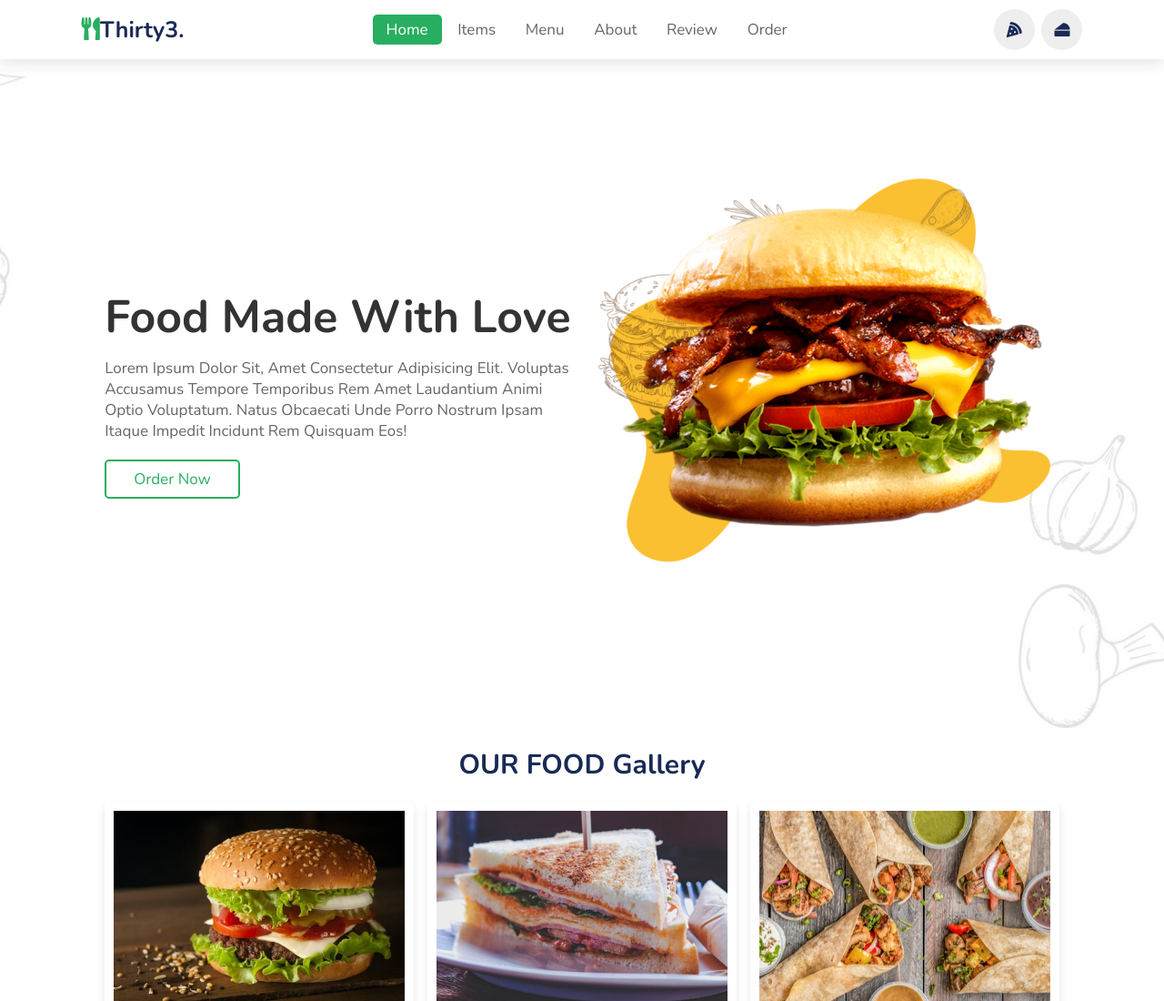
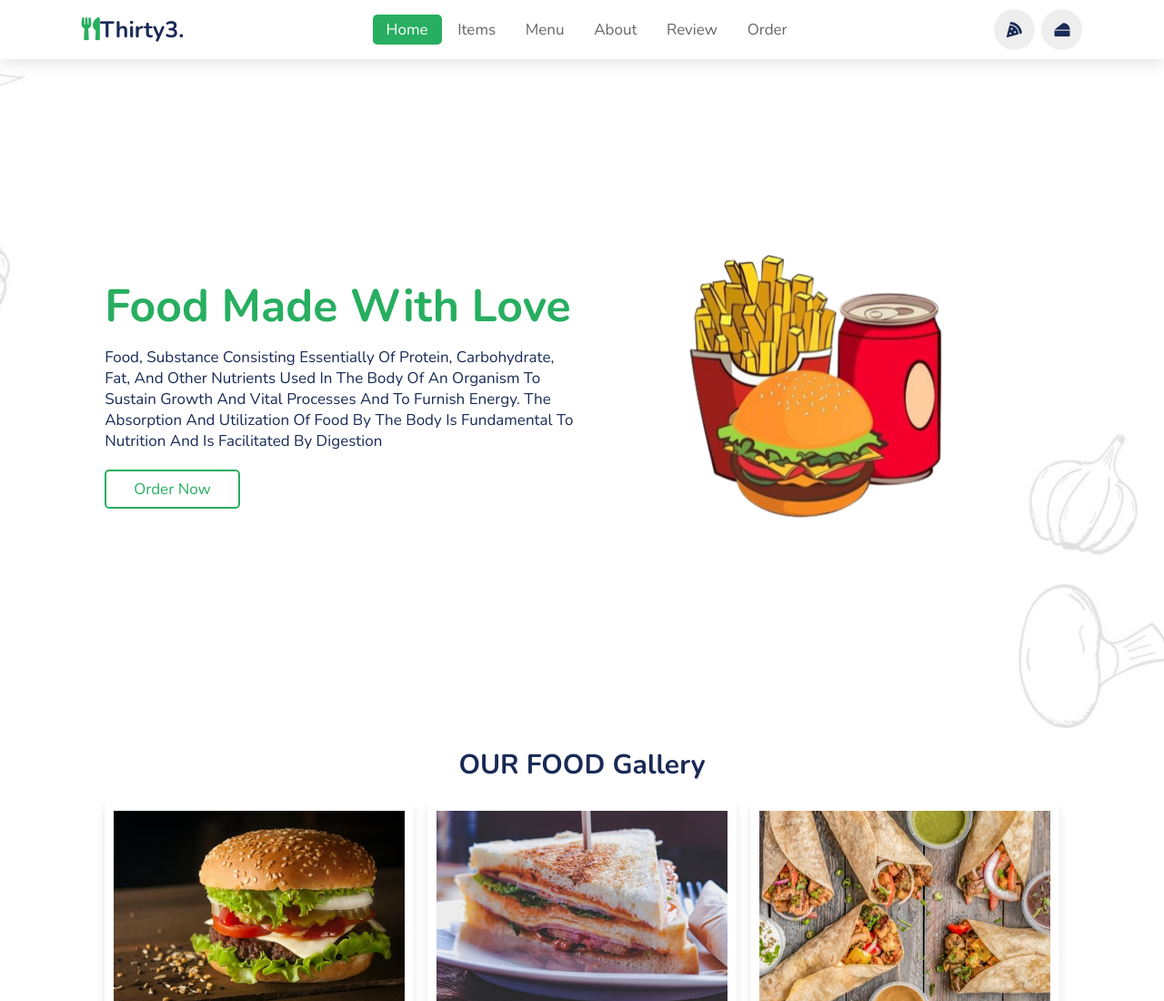
Before and after one commit to Hamim-200/Resturant_Website, a plain HTML site: page index.html in a window 1280 px wide. Shown: the top 1100 px of the page at 91% size. Drawn offline with nearby package versions, Linux system fonts and the light colour scheme.

Commit message:
Home section  added

```diff
--- a/index.html
+++ b/index.html
@@ -8,7 +8,7 @@
     <title>Thirty3</title>
 
     <!-- Favicon added -->
-    <link rel="shortcut icon" href="images/21.png" type="image/x-icon">
+    <link rel="shortcut icon" href="images/favicon.png" type="image/x-icon">
 
     <!-- font awesome cdn link  -->
     <link rel="stylesheet" href="https://cdnjs.cloudflare.com/ajax/libs/font-awesome/5.15.3/css/all.min.css">
@@ -46,25 +46,25 @@
     <!-- Navbar section ends-->
 
 
-    <!-- home section starts  -->
+    <!-- Home Section starts  -->
 
     <section class="home" id="home">
 
         <div class="content">
             <h3>food made with love</h3>
-            <p>Lorem ipsum dolor sit, amet consectetur adipisicing elit. Voluptas accusamus tempore temporibus rem amet
-                laudantium animi optio voluptatum. Natus obcaecati unde porro nostrum ipsam itaque impedit incidunt rem
-                quisquam eos!</p>
+            <p>food, substance consisting essentially of protein, carbohydrate, fat, and other nutrients used in the
+                body of an organism to sustain growth and vital processes and to furnish energy. The absorption and
+                utilization of food by the body is fundamental to nutrition and is facilitated by digestion</p>
             <a href="#" class="btn">order now</a>
         </div>
 
         <div class="image">
-            <img src="images/home-img.png" alt="">
+            <img src="images/banner_img.png" alt="">
         </div>
 
     </section>
 
-    <!-- home section ends -->
+    <!-- Home Section Ends  -->
 
     <!-- gallery section starts  -->
 
--- a/style/style.css
+++ b/style/style.css
@@ -159,7 +159,6 @@ header .icons #menu-bars {
     gap: 1.5rem;
     min-height: 100vh;
     align-items: center;
-    /* background: url(../images/home-bg.jpg) no-repeat; */
     background-image: url(../images/home-bg.jpg);
     background-size: cover;
     background-position: center;
@@ -194,12 +193,13 @@ header .icons #menu-bars {
 
 .home .content h3 {
     font-size: 5rem;
-    color: #333;
+    color: var(--green);
 }
 
 .home .content p {
     font-size: 1.7rem;
-    color: #666;
+    /* color: #666; */
+    color: var(--black);
     padding: 1rem 0;
 }
 
```
Also changed, not shown: images/banner-img.png (deleted), images/banner_img.png (added), images/favicon.png (renamed from images/21.png).
